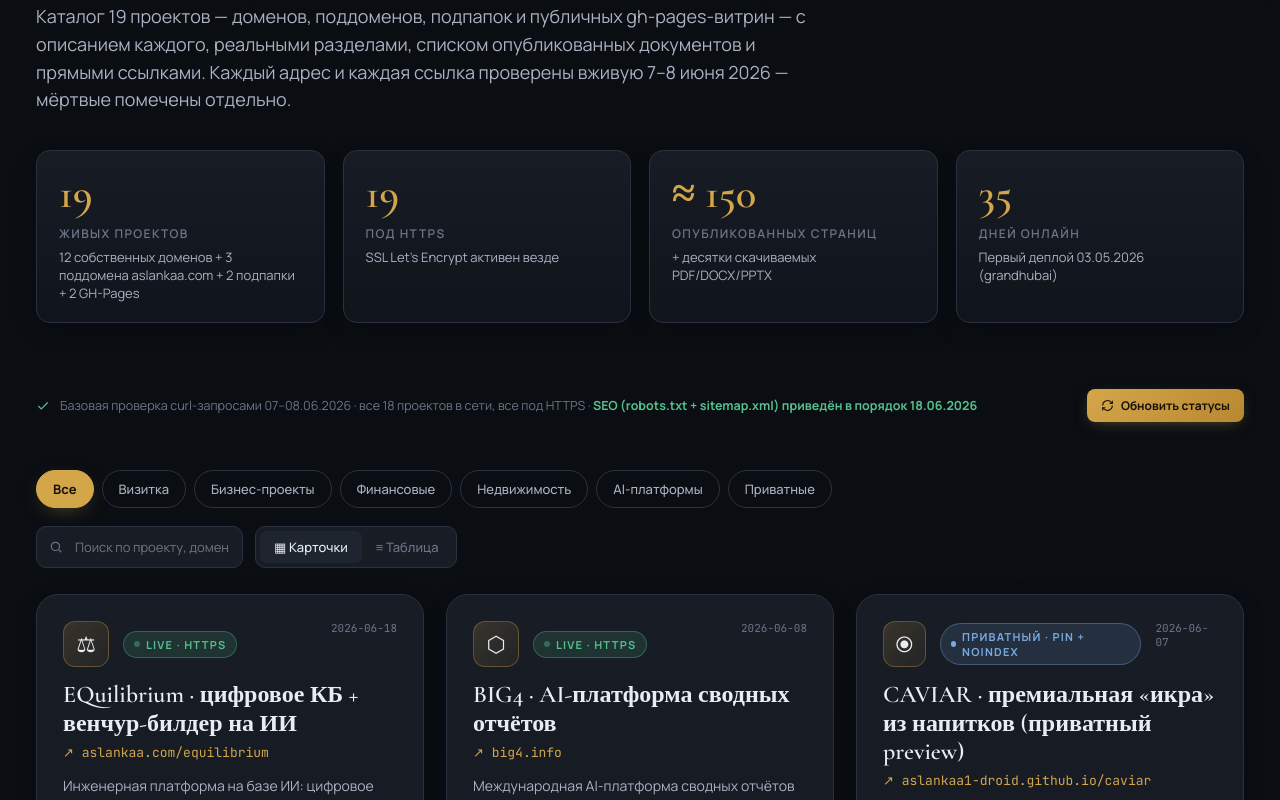
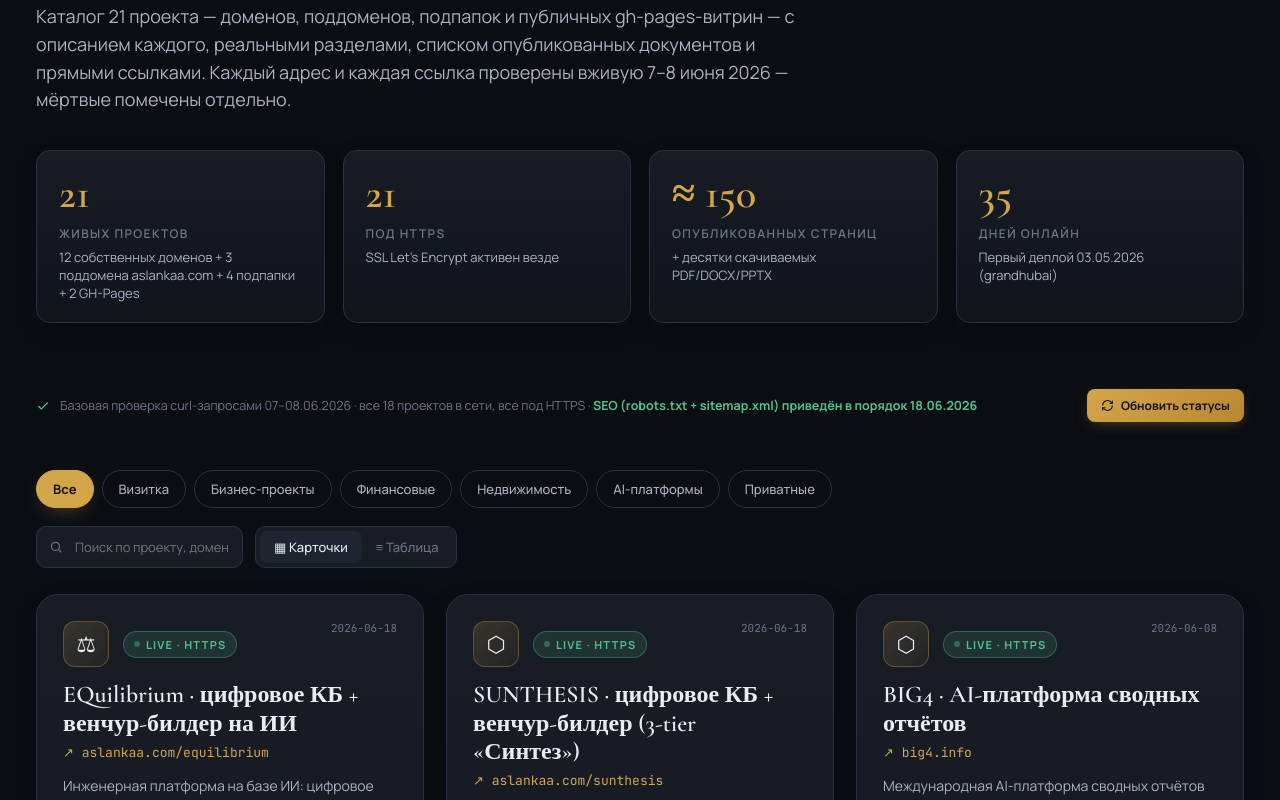
Before and after one commit to aslankaa1-droid/aslankaa-com, a plain HTML site: page aslan/index.html in a window 1280 px wide. Shown: the part 338-1138 px from the top of the page. Drawn offline with nearby package versions, Linux system fonts and the light colour scheme.

Commit message:
Дашборд проектов: добавлен SUNTHESIS, счётчики приведены к 21 проекту

```diff
--- a/aslan/index.html
+++ b/aslan/index.html
@@ -206,7 +206,7 @@ footer a:hover{color:var(--gold)}
     </div>
   </div>
   <div class="top-meta">
-    <span><span class="dot"></span> <span id="live-count">19</span> из <span id="total-count">19</span> доменов в сети</span>
+    <span><span class="dot"></span> <span id="live-count">21</span> из <span id="total-count">21</span> доменов в сети</span>
     <span class="clock" id="clock">—</span>
   </div>
 </header>
@@ -214,16 +214,16 @@ footer a:hover{color:var(--gold)}
 <section class="hero">
   <span class="eyebrow">● Premium Dashboard · Каталог онлайн-присутствия</span>
   <h1>Все проекты Аслана,<br><span class="accent">опубликованные в интернете.</span></h1>
-  <p class="lead">Каталог 19 проектов — доменов, поддоменов, подпапок и публичных gh-pages-витрин — с описанием каждого, реальными разделами, списком опубликованных документов и прямыми ссылками. Каждый адрес и каждая ссылка проверены вживую 7–8 июня 2026 — мёртвые помечены отдельно.</p>
+  <p class="lead">Каталог 21 проекта — доменов, поддоменов, подпапок и публичных gh-pages-витрин — с описанием каждого, реальными разделами, списком опубликованных документов и прямыми ссылками. Каждый адрес и каждая ссылка проверены вживую 7–8 июня 2026 — мёртвые помечены отдельно.</p>
 
   <div class="stat-row">
     <div class="stat">
-      <div class="v">19</div>
+      <div class="v">21</div>
       <div class="k">Живых проектов</div>
-      <div class="h">12 собственных доменов + 3 поддомена aslankaa.com + 2 подпапки + 2 GH-Pages</div>
+      <div class="h">12 собственных доменов + 3 поддомена aslankaa.com + 4 подпапки + 2 GH-Pages</div>
     </div>
     <div class="stat">
-      <div class="v">19</div>
+      <div class="v">21</div>
       <div class="k">Под HTTPS</div>
       <div class="h">SSL Let's Encrypt активен везде</div>
     </div>
@@ -314,6 +314,25 @@ const PROJECTS = [
       { name: "Подать заявку (форма + загрузка)", url: "https://aslankaa.com/equilibrium/order.html" },
       { name: "Кабинет клиента (демо)", url: "https://aslankaa.com/equilibrium/cabinet.html" },
       { name: "Инвесторам", url: "https://aslankaa.com/equilibrium/investors.html" }
+    ]
+  },
+  {
+    domain: "aslankaa.com/sunthesis",
+    folder: "sunthesis",
+    project: "SUNTHESIS · цифровое КБ + венчур-билдер (3-tier «Синтез»)",
+    icon: "⬡",
+    cat: ["ai", "business"],
+    date: "2026-06-18",
+    url: "https://aslankaa.com/sunthesis/",
+    status: "live",
+    statusLabel: "Live · HTTPS",
+    desc: "Та же платформа «идея→изделие→партнёрство», что и EQuilibrium, но в трёхуровневой архитектуре «Синтез»: сильный мозг-Дирижёр (Tier 0, Claude Opus) принимает решения и верифицирует, средние модели (Tier 1) тянут объём, локальная дообученная модель (Tier 2) делает рутину под обязательной проверкой — это снижает себестоимость инжиниринга в 5–10× и делает экономически возможным вход долей, а не гонораром. Сквозной конвейер G0→G10: feasibility → ТЗ/ТУ → КД по ЕСКД → технология → IP/патент → прототип → финмодель → пилот → серия → продажи. Бригада из 11 ИИ-агентов, дисциплина ЕСКД/GD&T, FTO до прототипа, контур качества с верификацией Tier 0. Сайт: лендинг + вход + кабинет клиента (приём заказа G0, загрузка файлов, дашборд гейтов, реестр документов, чат с Дирижёром, term sheet) — рабочее демо в браузере без отправки ПДн (152-ФЗ, контакт mailto). Собран полный бизнес-пакет (описание и функционал, одностраничник, инвест-предложение, оценка, независимый аудит) в Word/PDF + дек PPTX. Сейчас работает в режиме «Синтез-lite» (Tier 0+1); Tier 2 включается после апгрейда инференс-станции. Ключевые цифры (модель): раунд pre-seed ₽75 млн, pre-money Base ₽225 млн (диапазон ₽120–400 млн), доля инвестора 25% post-money, доля платформы в проектах 10–30%.",
+    volume: "Сайт: 3 страницы (лендинг / вход / кабинет) + общий CSS/JS (mobile-nav, drag-and-drop загрузка, демо-кабинет на localStorage) + SVG-лого и OG-превью · подпапка sunthesis/ в репо aslankaa1-droid/aslankaa-com · исходник E:\\SUNTHESIS · промт Дирижёра + бригада 11 агентов + гейты G0→G10 + шаблоны + карта маршрутизации Tier 0/1/2 · бизнес-пакет в E:\\SUNTHESIS\\08_Бизнес-пакет (MD/PDF/DOCX + дек PPTX) · независимый аудит 3,4/10 · HTTPS под общим сертификатом визитки",
+    sections: ["Лендинг — идея→изделие→доля, конвейер G0→G10, архитектура «Синтез»", "Архитектура Tier 0/1/2 и матрица маршрутизации", "Бригада из 11 ИИ-агентов и stage-gate G0→G10", "Кабинет клиента: приём заказа / загрузка файлов / дашборд гейтов / документы / чат / term sheet", "Инвесторам — раунд pre-seed ₽75 млн, оценка ₽120–400 млн", "Бизнес-пакет: описание, одностраничник, инвест-предложение, оценка, аудит"],
+    docs: [
+      { name: "Лендинг", url: "https://aslankaa.com/sunthesis/" },
+      { name: "Вход в кабинет", url: "https://aslankaa.com/sunthesis/login.html" },
+      { name: "Кабинет клиента (демо)", url: "https://aslankaa.com/sunthesis/cabinet.html" }
     ]
   },
   {
```
